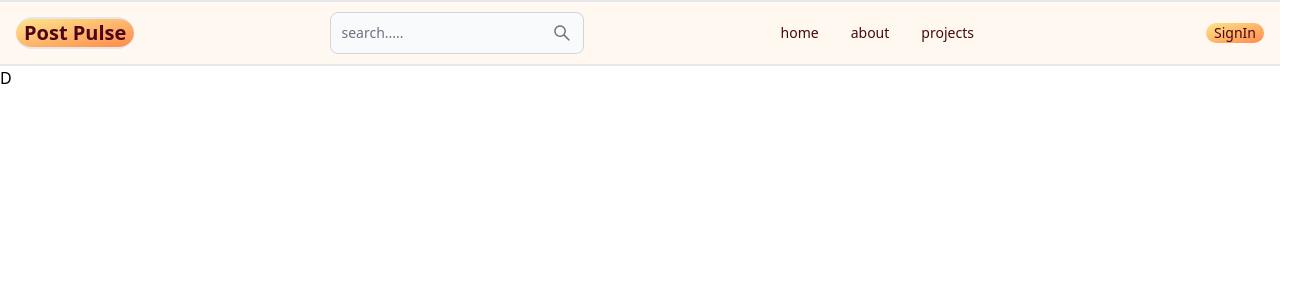
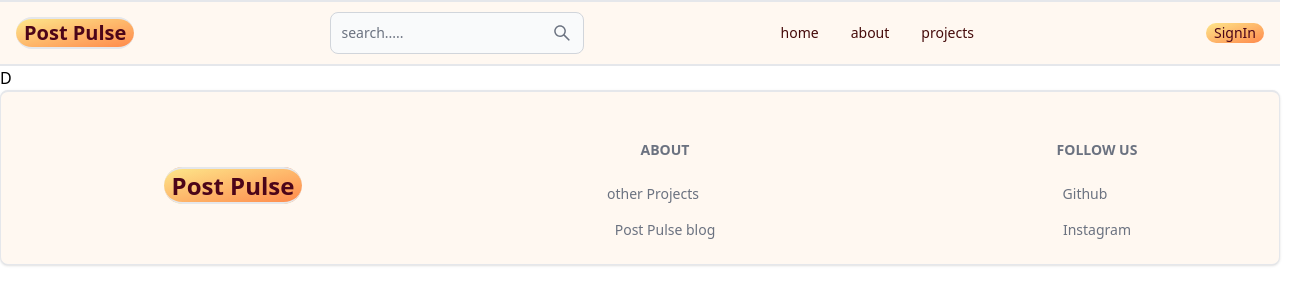
Before and after one commit to SidhuDilbagh/PostPulse, a React (Vite) app in the folder client/: page /dashboard in a window 1280 px wide. Shown: the top 304 px of the page, 1305 px wide, since content can reach past the window. Built offline with nearby package versions, Linux system fonts and the light colour scheme.

Commit message:
add footer

```diff
--- a/client/src/App.jsx
+++ b/client/src/App.jsx
@@ -6,6 +6,7 @@ import SignIn from "./pages/signIn";
 import Dashboard from "./pages/dashboard";
 import Projects from "./pages/projects";
 import Header from "./components/header";
+import Footer from './components/footer';
 
 export default function App() {
   return (
@@ -19,6 +20,7 @@ export default function App() {
         <Route path='/projects' element={<Projects />} />
         <Route path='/dashboard' element={<Dashboard />} />
       </Routes>
+      <Footer />
     </BrowserRouter>
   )
 }
--- /dev/null
+++ b/client/src/components/footer.jsx
@@ -0,0 +1,43 @@
+import { Footer } from "flowbite-react";
+import { Link } from "react-router-dom";
+
+export default function footerComp() {
+  return (
+    <Footer container className="border border-t-2 bg-orange-50">
+      <div>
+        <div className="text-center w-screen grid grid-cols-1 place-items-center sm:mt-4 sm:grid-cols-3 sm:gap-4">
+          <div col>
+            <Link
+              to="/"
+              className="self-center whitespace-nowrap sm:text-2xl font-semibold px-2 bg-gradient-to-tl from-orange-400 to-amber-200 hover:bg-rose-950 border-y-2 rounded-full text-rose-950 hover:text-orange-100 \"
+            >
+              Post Pulse
+            </Link>
+          </div>
+            <div col className="mt-2">
+              <Footer.Title title="About" />
+              <Footer.LinkGroup col>
+                <Footer.Link href="/" target="_blank" rel>
+                  other Projects
+                </Footer.Link>
+                <Footer.Link href="/" target="_blank" rel>
+                  Post Pulse blog
+                </Footer.Link>
+              </Footer.LinkGroup>
+            </div>
+            <div col className="mt-2">
+              <Footer.Title title="Follow Us" />
+              <Footer.LinkGroup col>
+                <Footer.Link href="https://github.com/SidhuDilbagh" target="_blank" rel>
+                  Github
+                </Footer.Link>
+                <Footer.Link href="/" target="_blank" rel>
+                  Instagram
+                </Footer.Link>
+              </Footer.LinkGroup>
+            </div>
+          </div>
+        </div>
+    </Footer>
+  );
+}
```
